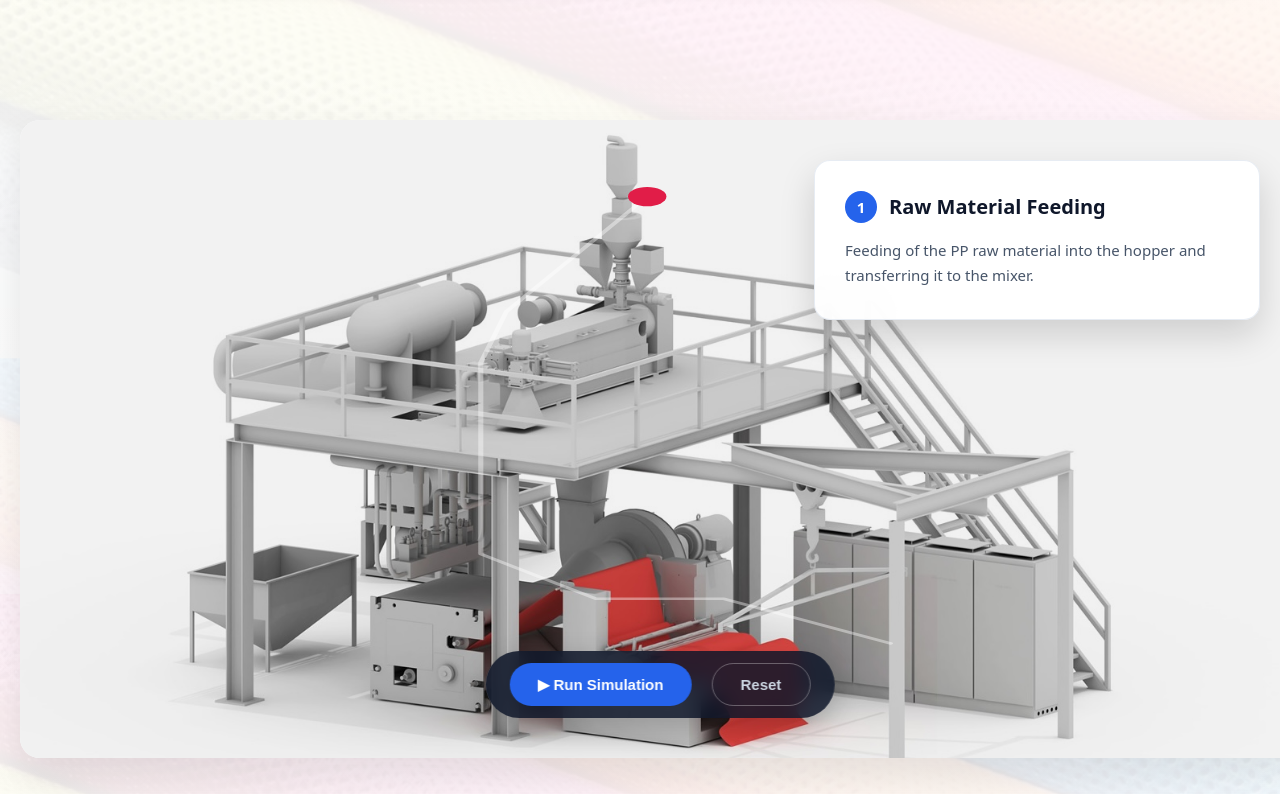
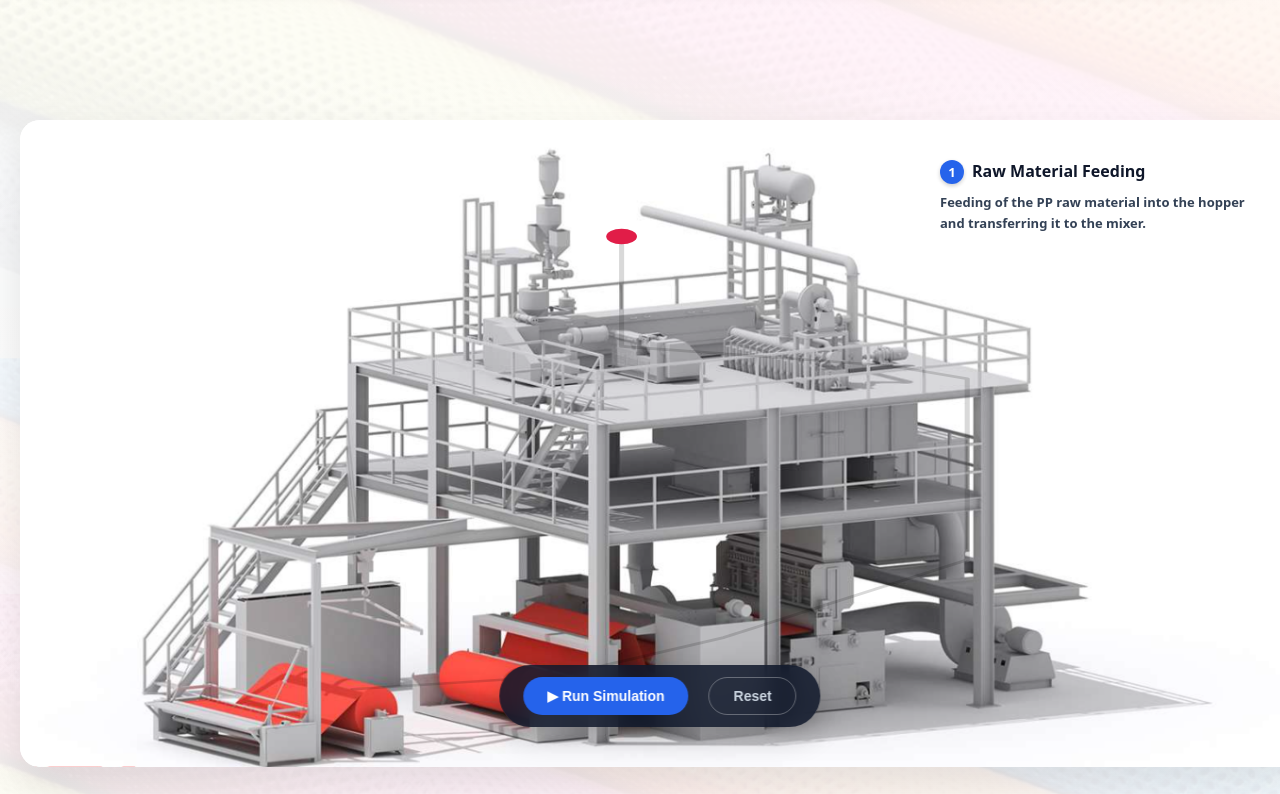
Before and after one commit to upnonwovens/upnonwovens-react, a React (Create React App) app: page / in a window 1280 px wide. Shown: the part 5006-5800 px from the top of the page. Built offline with nearby package versions, Linux system fonts and the light colour scheme.

Commit message:
UI Update: Mapped simulation coordinates to M1600_2 asset and removed HUD background panel for transparent text integration

```diff
--- a/src/tabs/Simulation.jsx
+++ b/src/tabs/Simulation.jsx
@@ -4,17 +4,17 @@ const Simulation = () => {
   const [activeStep, setActiveStep] = useState(0);
   const [isPlaying, setIsPlaying] = useState(false);
 
-  // SVG Flow Coordinates mapped to M1600.jpg
+  // SVG Flow Coordinates precisely mapped to M1600_2.jpg
   const flowPoints = [
-    { x: 49, y: 12 }, // Hopper
-    { x: 38, y: 30 }, // Extruder
-    { x: 36, y: 38 }, // Filter
-    { x: 36, y: 45 }, // Metering Pump
-    { x: 36, y: 55 }, // Die Head
-    { x: 36, y: 68 }, // Quenching Chamber
-    { x: 45, y: 75 }, // Web Forming Belt
-    { x: 55, y: 75 }, // Thermal Bonding Calenders
-    { x: 68, y: 82 }  // Final Winder
+    { x: 47, y: 18 }, // 1. Hopper (Top left)
+    { x: 47, y: 35 }, // 2. Extruder (Dropping into barrel)
+    { x: 68, y: 38 }, // 3. Filter (Moving right across deck)
+    { x: 74, y: 40 }, // 4. Metering Pump (Far right of deck)
+    { x: 74, y: 55 }, // 5. Die Head (Dropping down)
+    { x: 74, y: 68 }, // 6. Quenching Chamber (Dropping further)
+    { x: 55, y: 80 }, // 7. Web Forming Belt (Moving left on bottom)
+    { x: 42, y: 86 }, // 8. Thermal Bonding Calenders (Red rollers)
+    { x: 26, y: 88 }  // 9. Final Winder (Far bottom left)
   ];
 
   const processSteps = [
@@ -40,7 +40,7 @@ const Simulation = () => {
           }
           return prev + 1;
         });
-      }, 4000); // 4 seconds per process step
+      }, 4000);
     }
     return () => clearInterval(interval);
   }, [isPlaying, processSteps.length]);
@@ -70,7 +70,7 @@ const Simulation = () => {
           100% { transform: scale(1); opacity: 0; }
         }
         @keyframes fadeIn {
-          from { opacity: 0; transform: translateY(10px); }
+          from { opacity: 0; transform: translateY(5px); }
           to { opacity: 1; transform: translateY(0); }
         }
       `}</style>
@@ -81,15 +81,15 @@ const Simulation = () => {
         width: '100%',
         borderRadius: '20px',
         overflow: 'hidden',
-        backgroundColor: '#f8fafc',
+        backgroundColor: '#ffffff',
         boxShadow: '0 20px 40px rgba(0,0,0,0.1)'
       }}>
 
-        {/* Base 3D Model Image */}
+        {/* Updated Base 3D Model Image */}
         <img
-          src="/M1600.jpg"
+          src="/M1600_2.jpg"
           alt="3.2m PP Spunbond Manufacturing Line"
-          style={{ width: '100%', height: 'auto', display: 'block', filter: 'brightness(0.95)' }}
+          style={{ width: '100%', height: 'auto', display: 'block', filter: 'brightness(1)' }}
         />
 
         {/* Translucent Energy Flow SVG */}
@@ -102,7 +102,7 @@ const Simulation = () => {
           <path
             d={`M ${flowPoints.map(p => `${p.x} ${p.y}`).join(' L ')}`}
             fill="none"
-            stroke="rgba(255, 255, 255, 0.4)"
+            stroke="rgba(0, 0, 0, 0.15)"
             strokeWidth="0.4"
             strokeLinecap="round"
             strokeLinejoin="round"
@@ -112,8 +112,8 @@ const Simulation = () => {
           <path
             d={getActivePath()}
             fill="none"
-            stroke="#38bdf8"
-            strokeWidth="1.2"
+            stroke="#2563eb"
+            strokeWidth="1"
             strokeLinecap="round"
             strokeLinejoin="round"
             strokeDasharray="2, 2"
@@ -124,14 +124,14 @@ const Simulation = () => {
           {flowPoints.map((point, index) => (
             index === activeStep && (
               <g key={`node-${index}`}>
-                <circle cx={point.x} cy={point.y} r="1.5" fill="#e11d48" />
+                <circle cx={point.x} cy={point.y} r="1.2" fill="#e11d48" />
                 <circle
                   cx={point.x}
                   cy={point.y}
-                  r="1.5"
+                  r="1.2"
                   fill="none"
                   stroke="#e11d48"
-                  strokeWidth="0.5"
+                  strokeWidth="0.4"
                   style={{ transformOrigin: `${point.x}px ${point.y}px`, animation: 'nodePulse 1.5s ease-out infinite' }}
                 />
               </g>
@@ -139,33 +139,27 @@ const Simulation = () => {
           ))}
         </svg>
 
-        {/* Top Right: Dynamic Heads-Up Information Display */}
+        {/* Top Right: Transparent Heads-Up Information Display */}
         <div
           key={activeStep}
           style={{
             position: 'absolute',
             top: '40px',
             right: '40px',
-            width: 'clamp(280px, 30vw, 420px)',
-            backgroundColor: 'rgba(255, 255, 255, 0.95)',
-            backdropFilter: 'blur(12px)',
-            padding: '30px',
-            borderRadius: '16px',
-            boxShadow: '0 15px 35px rgba(0,0,0,0.15)',
-            border: '1px solid rgba(226, 232, 240, 0.8)',
+            width: 'clamp(240px, 25vw, 320px)',
             zIndex: 20,
-            animation: 'fadeIn 0.4s ease-out'
+            animation: 'fadeIn 0.3s ease-out'
           }}
         >
-           <div style={{ display: 'flex', alignItems: 'center', gap: '12px', marginBottom: '15px' }}>
-             <div style={{ backgroundColor: '#2563eb', color: '#ffffff', borderRadius: '50%', width: '32px', height: '32px', display: 'flex', alignItems: 'center', justifyContent: 'center', fontSize: '15px', fontWeight: '800', flexShrink: 0 }}>
+           <div style={{ display: 'flex', alignItems: 'center', gap: '8px', marginBottom: '8px' }}>
+             <div style={{ backgroundColor: '#2563eb', color: '#ffffff', borderRadius: '50%', width: '24px', height: '24px', display: 'flex', alignItems: 'center', justifyContent: 'center', fontSize: '13px', fontWeight: '800', flexShrink: 0, boxShadow: '0 2px 4px rgba(0,0,0,0.2)' }}>
                {activeStep + 1}
              </div>
-             <h3 style={{ color: '#0f172a', fontSize: '20px', fontWeight: '800', margin: 0, lineHeight: '1.3' }}>
+             <h3 style={{ color: '#0f172a', fontSize: '16px', fontWeight: '800', margin: 0, lineHeight: '1.2', textShadow: '0 2px 5px rgba(255,255,255,0.9), 0 0 15px rgba(255,255,255,1)' }}>
                {processSteps[activeStep].title}
              </h3>
            </div>
-           <p style={{ margin: 0, color: '#475569', fontSize: '15px', lineHeight: '1.7' }}>
+           <p style={{ margin: 0, color: '#334155', fontSize: '13px', lineHeight: '1.6', fontWeight: '600', textShadow: '0 2px 5px rgba(255,255,255,0.9), 0 0 15px rgba(255,255,255,1)' }}>
              {processSteps[activeStep].desc}
            </p>
         </div>
@@ -191,11 +185,11 @@ const Simulation = () => {
               backgroundColor: isPlaying ? '#e11d48' : '#2563eb',
               color: '#ffffff',
               border: 'none',
-              padding: '12px 28px',
+              padding: '10px 24px',
               borderRadius: '30px',
               fontWeight: '700',
               cursor: 'pointer',
-              fontSize: '15px',
+              fontSize: '14px',
               transition: 'all 0.2s',
               display: 'flex',
               alignItems: 'center',
@@ -210,11 +204,11 @@ const Simulation = () => {
               backgroundColor: 'transparent',
               color: '#cbd5e1',
               border: '1px solid rgba(255,255,255,0.3)',
-              padding: '12px 28px',
+              padding: '10px 24px',
               borderRadius: '30px',
               fontWeight: '700',
               cursor: 'pointer',
-              fontSize: '15px',
+              fontSize: '14px',
               transition: 'all 0.2s'
             }}
             onMouseEnter={(e) => { e.currentTarget.style.backgroundColor = 'rgba(255,255,255,0.1)'; e.currentTarget.style.color = '#ffffff'; }}
```
Also changed, not shown: public/M1600.jpg (deleted), public/M1600_2.jpg (added).
